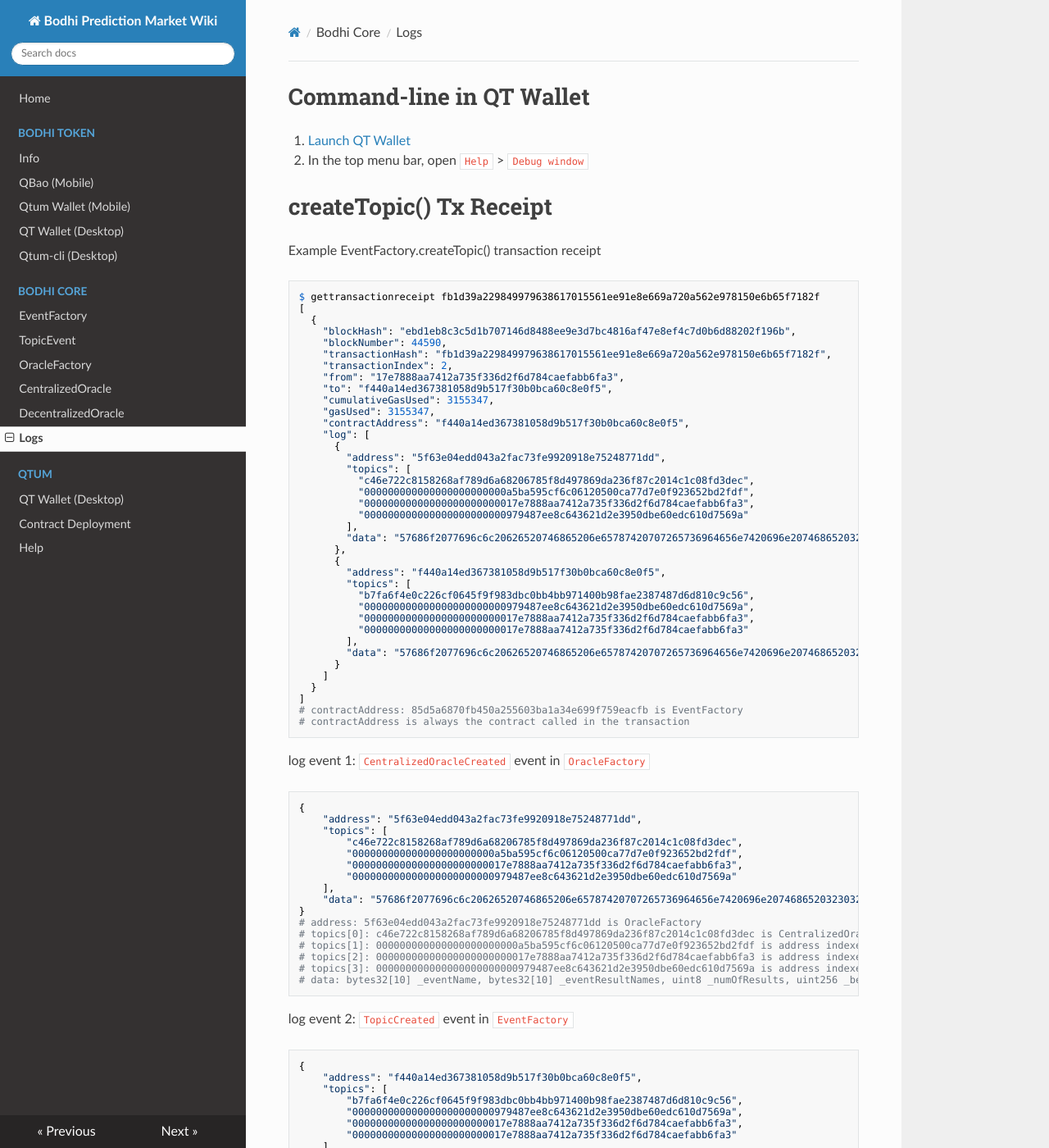
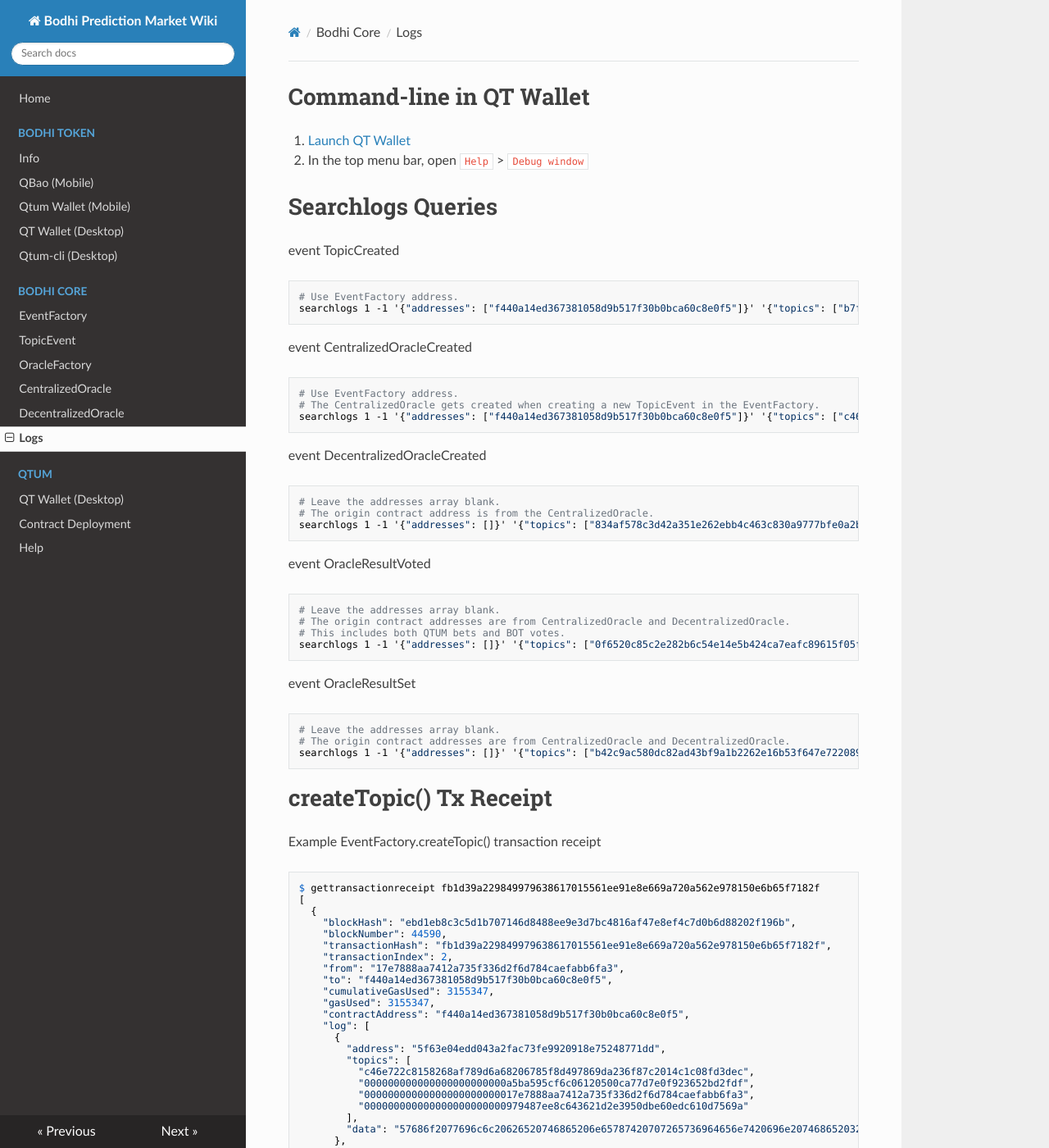
Before and after one commit to bodhiproject/wiki, an MkDocs documentation site: the page built from docs/bodhi_core/logs.md, in a window 1280 px wide and 1400 px high. Shown: the whole window at 82% size. Built offline with MkDocs 1.6.1, drawn with Linux system fonts in a browser that asks for light colours; nearby versions of some CDN libraries; comment, search, counter and statistics services are not loaded; old or Windows-style settings are respelled for this version of MkDocs.

Commit message:
Add searchlog queries

```diff
--- a/docs/bodhi_core/logs.md
+++ b/docs/bodhi_core/logs.md
@@ -1,6 +1,37 @@
 # Command-line in QT Wallet
 1. [Launch QT Wallet](../qtum/qt_wallet.md#launch-qt-wallet)
 2. In the top menu bar, open `Help` > `Debug window`
+
+# Searchlogs Queries
+event TopicCreated
+
+    # Use EventFactory address.
+    searchlogs 1 -1 '{"addresses": ["f440a14ed367381058d9b517f30b0bca60c8e0f5"]}' '{"topics": ["b7fa6f4e0c226cf0645f9f983dbc0bb4bb971400b98fae2387487d6d810c9c56"]}'
+
+event CentralizedOracleCreated
+
+    # Use EventFactory address.
+    # The CentralizedOracle gets created when creating a new TopicEvent in the EventFactory.
+    searchlogs 1 -1 '{"addresses": ["f440a14ed367381058d9b517f30b0bca60c8e0f5"]}' '{"topics": ["c46e722c8158268af789d6a68206785f8d497869da236f87c2014c1c08fd3dec"]}'
+
+event DecentralizedOracleCreated
+
+    # Leave the addresses array blank.
+    # The origin contract address is from the CentralizedOracle.
+    searchlogs 1 -1 '{"addresses": []}' '{"topics": ["834af578c3d42a351e262ebb4c463c830a9777bfe0a2b930de98eaf02455fa0f"]}'
+
+event OracleResultVoted
+
+    # Leave the addresses array blank.
+    # The origin contract addresses are from CentralizedOracle and DecentralizedOracle.
+    # This includes both QTUM bets and BOT votes.
+    searchlogs 1 -1 '{"addresses": []}' '{"topics": ["0f6520c85c2e282b6c54e14e5b424ca7eafc89615f05f2d35f3c1f9110e9df03"]}'
+
+event OracleResultSet
+
+    # Leave the addresses array blank.
+    # The origin contract addresses are from CentralizedOracle and DecentralizedOracle.
+    searchlogs 1 -1 '{"addresses": []}' '{"topics": ["b42c9ac580dc82ad43bf9a1b2262e16b53f647e722089b93ebae1479032fc221"]}'
 
 # createTopic() Tx Receipt
 Example EventFactory.createTopic() transaction receipt
```
Also changed, not shown: docs/bodhi_core/topic_event.md (+8 -0 lines).
